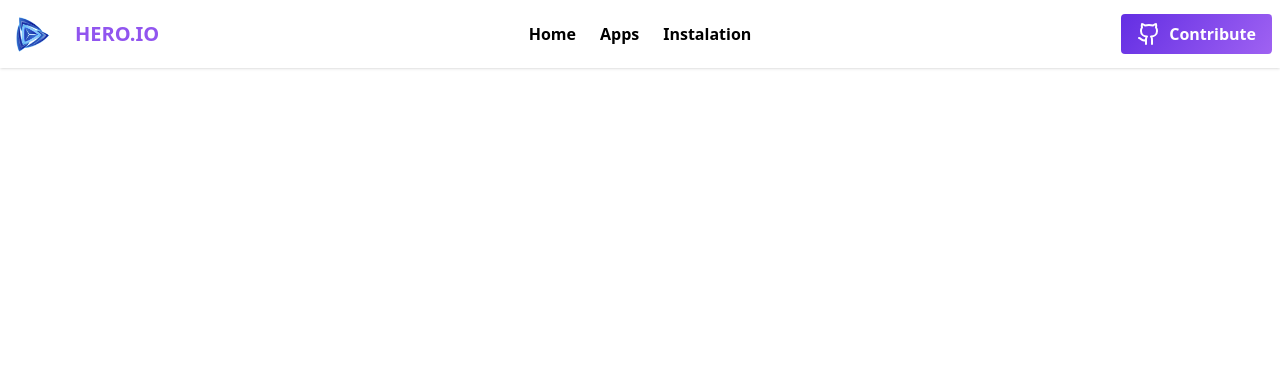
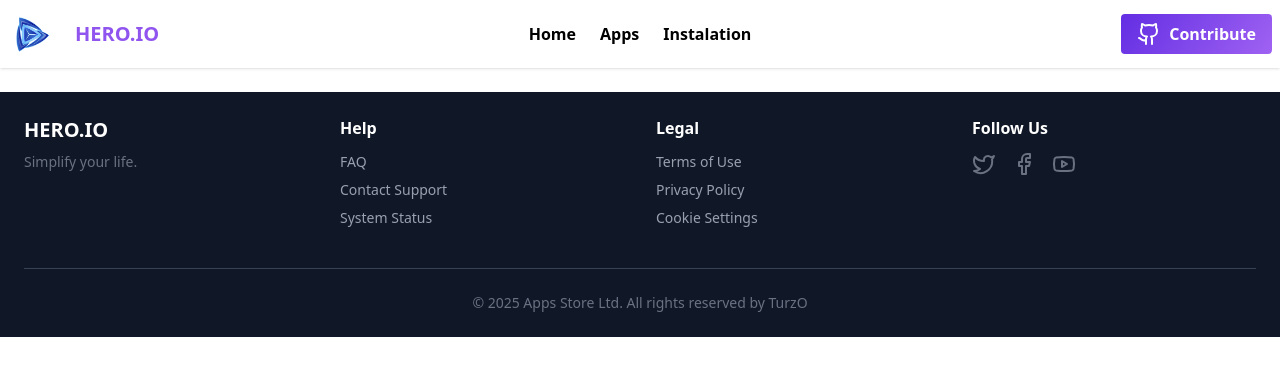
Before and after one commit to Turzo02/App-Store, a React (Vite) app: page / in a window 1280 px wide. Shown: the top 376 px of the page. Built offline with nearby package versions, Linux system fonts and the light colour scheme.

Commit message:
Footer Added

```diff
--- a/src/App.jsx
+++ b/src/App.jsx
@@ -1,5 +1,6 @@
 
 import './App.css'
+import Footer from './Components/Footer/Footer'
 import Navbar from './Components/Navbar/Navbar'
 
 function App() {
@@ -7,6 +8,7 @@ function App() {
   return (
     <>
       <Navbar></Navbar>
+      <Footer></Footer>
     </>
   )
 }
--- /dev/null
+++ b/src/Components/Footer/Footer.jsx
@@ -0,0 +1,76 @@
+import {  Facebook, Linkedin, Twitter, Youtube } from "lucide-react";
+import React from 'react';
+
+const Footer = () => {
+    return (
+
+        <footer class="bg-gray-900 text-gray-300 p-4 md:p-6 mt-6 ">
+            <div class="  max-w-[1440px] mx-auto">
+                <div class="grid grid-cols-2 gap-8 md:grid-cols-4 pb-10 border-b border-gray-700">
+
+                    <div class="col-span-2 md:col-span-1">
+                        <h3 class="text-xl font-bold text-white mb-2">HERO.IO</h3>
+                        <p class="text-sm text-gray-500">Simplify your life.</p>
+                    </div>
+
+                    <div>
+                        <h4 class="font-semibold mb-3 text-white">Help</h4>
+                        <ul class="space-y-2 text-sm text-gray-400">
+                            <li><a href="#" class="hover:text-indigo-400 transition">FAQ</a></li>
+                            <li><a href="#" class="hover:text-indigo-400 transition">Contact Support</a></li>
+                            <li><a href="#" class="hover:text-indigo-400 transition">System Status</a></li>
+                        </ul>
+                    </div>
+
+                    <div>
+                        <h4 class="font-semibold mb-3 text-white">Legal</h4>
+                        <ul class="space-y-2 text-sm text-gray-400">
+                            <li><a href="#" class="hover:text-indigo-400 transition">Terms of Use</a></li>
+                            <li><a href="#" class="hover:text-indigo-400 transition">Privacy Policy</a></li>
+                            <li><a href="#" class="hover:text-indigo-400 transition">Cookie Settings</a></li>
+                        </ul>
+                    </div>
+                    <div>
+                        <h4 className="font-semibold mb-3 text-white">Follow Us</h4>
+                        <div className="flex space-x-4 text-gray-500">
+                            <a
+                                href="#"
+                                aria-label="Twitter"
+                                className="hover:text-indigo-400 transition duration-150"
+                            >
+                                <Twitter  className="w-6 h-6" />
+                            </a>
+
+                            <a
+                                href="#"
+                                aria-label="Facebook"
+                                className="hover:text-indigo-400 transition duration-150"
+                            >
+                                <Facebook className="w-6 h-6" />
+                            </a>
+
+                            <a
+                                href="#"
+                                aria-label="YouTube"
+                                className="hover:text-indigo-400 transition duration-150"
+                            >
+                                <Youtube className="w-6 h-6" />
+                            </a>
+
+
+
+                        </div>
+                    </div>
+
+                </div>
+
+                <div class="pt-6 flex flex-col md:flex-row justify-center items-center text-sm text-gray-500">
+                    <p class="mb-2 md:mb-0 text-center">&copy; 2025 Apps Store Ltd. All rights reserved by TurzO</p>
+
+                </div>
+            </div>
+        </footer>
+    );
+};
+
+export default Footer;
--- a/src/Components/Navbar/Navbar.jsx
+++ b/src/Components/Navbar/Navbar.jsx
@@ -4,7 +4,8 @@ import { Github } from 'lucide-react';
 
 const Navbar = () => {
     return (
-        <div className="navbar  shadow-sm max-w-[1440px] mx-auto">
+        <div className='shadow-sm'>
+            <div className="navbar  max-w-[1440px] mx-auto">
                 <div className="navbar-start">
                     <div className="dropdown ">
                         <div tabIndex={0} role="button" className="btn btn-ghost lg:hidden">
@@ -47,6 +48,7 @@ const Navbar = () => {
 
                 </div>
             </div>
+        </div>
     );
 };
 
```
Lines whose indentation alone changed are shown as unchanged.
